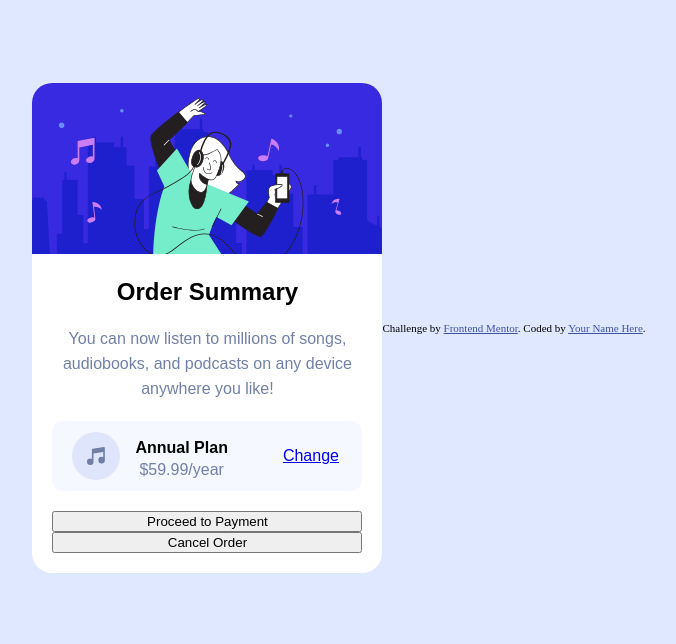
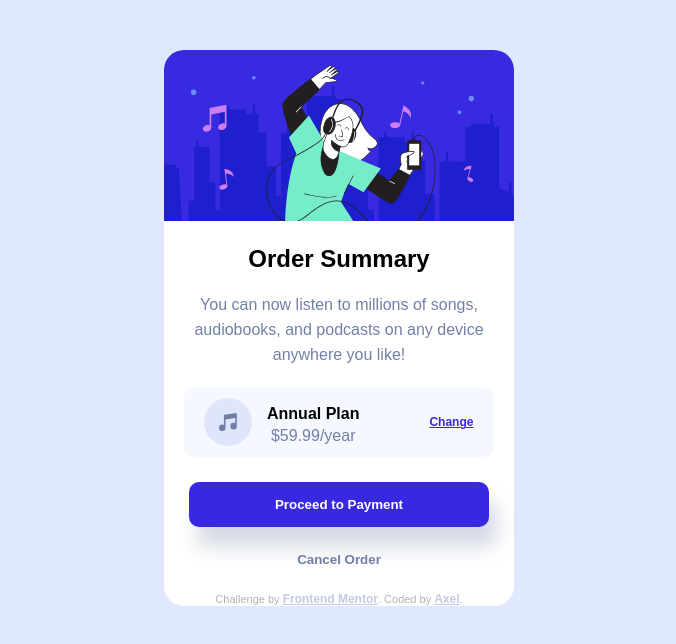
Before and after one commit to ADotBit/FrontEnd-Mentor, a plain HTML site: page Order_summary/index.html in a window 1280 px wide. Shown: the whole page, without its empty margins (301-977 px from the left). Drawn offline with Linux system fonts and the light colour scheme.

Commit message:
make buttons, add shadow and opacity

```diff
--- a/Order_summary/index.html
+++ b/Order_summary/index.html
@@ -34,14 +34,14 @@
         <a href="https://github.com/ADotBit">Change</a>
       </div>
     <div class="btn">
-      <button>Proceed to Payment</button></li>
-      <button>Cancel Order</button></li>
+      <button class="btn1">Proceed to Payment</button></li>
+      <button class="btn2">Cancel Order</button></li>
     </div>
-  <div>
+    <div class="attribution">
+      Challenge by <a href="https://www.frontendmentor.io?ref=challenge" target="_blank">Frontend Mentor</a>.
+      Coded by <a href="#">Axel</a>.
+    </div>
   </section>
-  <div class="attribution">
-    Challenge by <a href="https://www.frontendmentor.io?ref=challenge" target="_blank">Frontend Mentor</a>.
-    Coded by <a href="#">Your Name Here</a>.
-  </div>
+
 </body>
 </html>
--- a/Order_summary/style.css
+++ b/Order_summary/style.css
@@ -38,7 +38,7 @@
 
 .annual{
     margin-left: 15px;
-    margin-right: 55px;
+    margin-right: 70px;
 }
 
 .btn{
@@ -47,15 +47,47 @@
     margin: 20px;
 }
 
+button{
+    padding: 15px;
+    border-radius: 10px;
+    margin: 5px
+}
+
+.btn1{
+    background-color: hsl(245, 75%, 52%);
+    box-shadow: 8px 20px 20px hsl(224, 23%, 55%, 0.3);
+    border: none;
+    color: white;
+    font-weight: 900;
+    position: relative;
+}
+
+.btn2{
+    background-color: white;
+    color: hsl(224, 23%, 55%);
+    font-weight: 700;
+    border: none;
+    margin-bottom: -10px;
+}
+
 h4{
     margin-bottom: -12px;
 }
 
 p{
     color: hsl(224, 23%, 55%);
+}
 
+a{
+    color: hsl(245, 75%, 52%);
+    font-weight: 700;
+    font-size: 12px;
 }
 
 .txt{
     line-height: 25px;
 }
+
+.attribution{
+    opacity: 0.3;
+}
```
